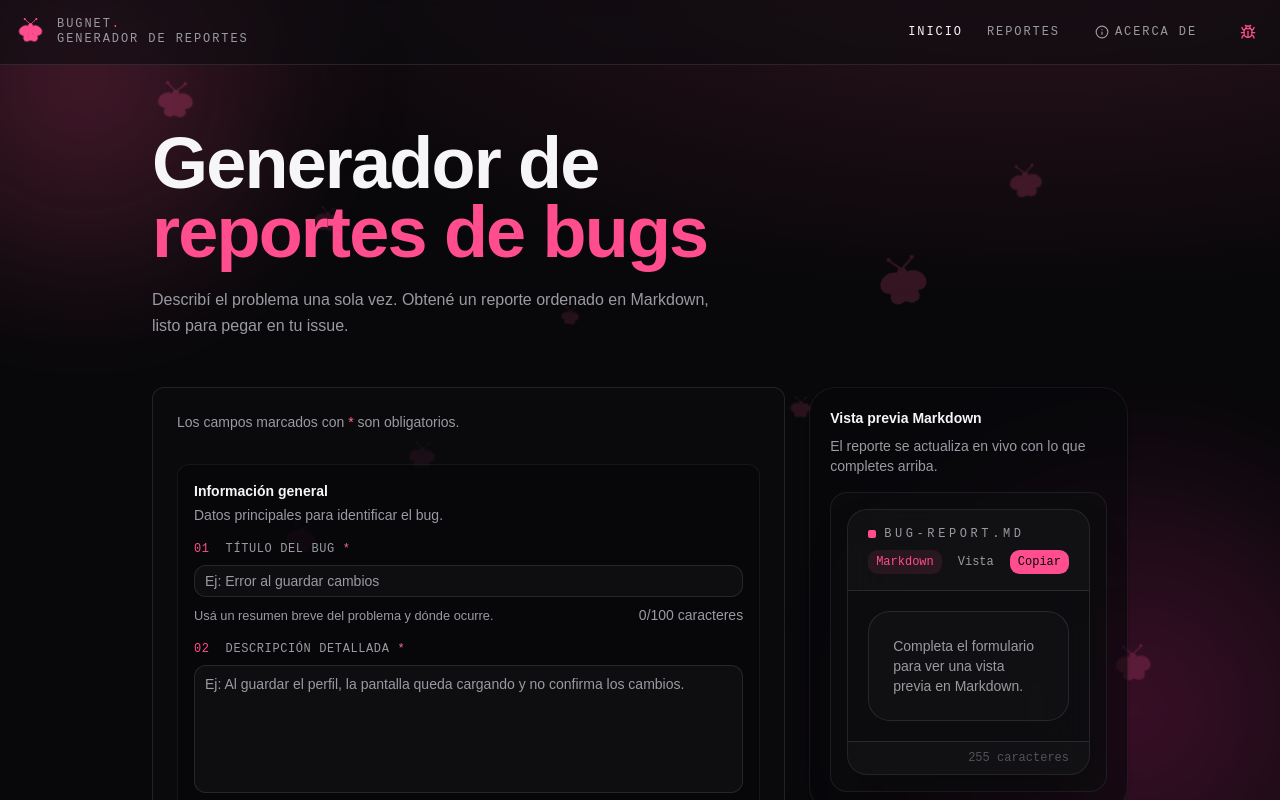
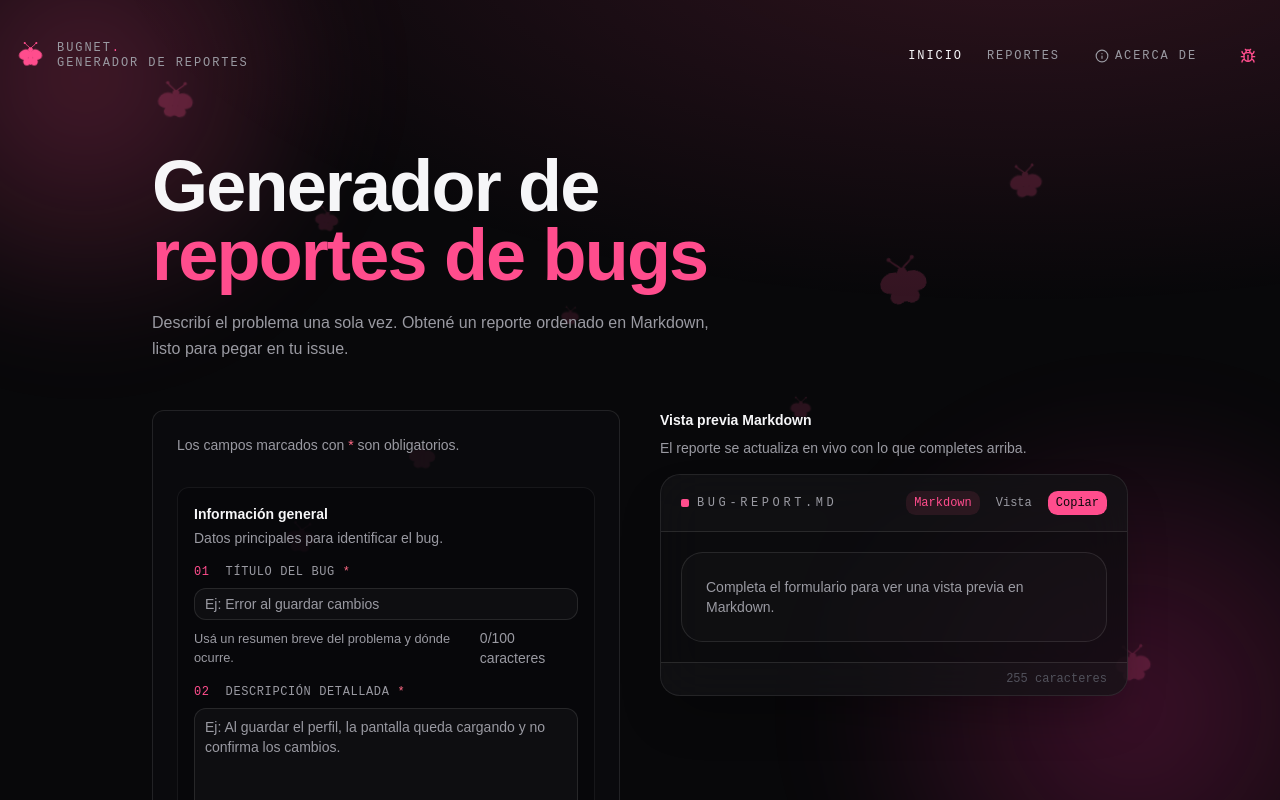
Before and after one commit to Agustin742/proyecto-2-Generador-de-Reportes-de-bugs, a React (Vite) app: page / in a window 1280 px wide. Shown: the top 800 px of the page. Built offline with nearby package versions, Linux system fonts and the light colour scheme.

Commit message:
feat: enlarge markdon preview

```diff
--- a/src/features/bug-report/components/BugReportForm.tsx
+++ b/src/features/bug-report/components/BugReportForm.tsx
@@ -37,12 +37,18 @@ export function BugReportForm({
 
   return (
     <Form {...form}>
-      <div className="mx-auto lg:flex lg:items-start lg:gap-6">
+      <div
+        className={
+          showPreview
+            ? "mx-auto lg:grid lg:grid-cols-2 lg:items-start lg:gap-10"
+            : "mx-auto"
+        }
+      >
         <form
           onSubmit={form.handleSubmit(onSubmit)}
           className={
             showPreview
-              ? "w-full space-y-8 rounded-lg border border-border bg-card/60 p-6 lg:max-w-2xl"
+              ? "w-full space-y-8 rounded-lg border border-border bg-card/60 p-6"
               : "w-full space-y-8"
           }
         >
@@ -73,9 +79,8 @@ export function BugReportForm({
         </form>
 
         {showPreview ? (
-          <aside className="mt-6 lg:mt-0 lg:w-1/3 lg:sticky lg:top-6">
-          <div className="space-y-4 rounded-3xl border border-border/60 bg-background/60 p-5 shadow-sm">
-            <div className="space-y-2">
+          <aside className="mt-6 flex flex-col gap-4 lg:mt-0 lg:sticky lg:top-6 lg:max-h-[calc(100vh-3rem)]">
+            <div className="space-y-2 lg:shrink-0">
               <h2 className="text-sm font-semibold">Vista previa Markdown</h2>
               <p className="text-sm text-muted-foreground">
                 El reporte se actualiza en vivo con lo que completes arriba.
@@ -85,9 +90,8 @@ export function BugReportForm({
             <BugReportPreview
               values={watchedValues}
               headerVariant={watchedValues.headerVariant ?? 0}
-              className="rounded-xl border border-border/70 bg-card/70 p-4"
+              className="flex flex-col lg:min-h-0 lg:flex-1"
             />
-          </div>
           </aside>
         ) : null}
       </div>
--- /dev/null
+++ b/src/features/bug-report/components/BugReportMarkdownView.tsx
@@ -0,0 +1,81 @@
+import ReactMarkdown, { type Components } from "react-markdown";
+
+// Mapeo de los elementos del markdown a estilos del proyecto (tokens + estética del
+// diseño de referencia). Se renderiza el MISMO markdown que el modo "Markdown", pero
+// formateado: título display, encabezados de sección mono rosa, párrafos Space Grotesk
+// y listas/realces prolijos. No agrega dependencias (sin @tailwindcss/typography).
+const markdownComponents: Components = {
+  h1: ({ children }) => (
+    <h2 className="mb-4 font-display text-2xl font-bold leading-tight tracking-tight text-foreground">
+      {children}
+    </h2>
+  ),
+  h2: ({ children }) => (
+    <h3 className="mt-6 mb-2 font-mono text-[11px] uppercase tracking-[0.12em] text-primary first:mt-0">
+      {children}
+    </h3>
+  ),
+  h3: ({ children }) => (
+    <h4 className="mt-5 mb-2 font-mono text-[11px] uppercase tracking-[0.1em] text-primary/90">
+      {children}
+    </h4>
+  ),
+  p: ({ children }) => (
+    <p className="mb-[18px] font-sans text-[15px] leading-relaxed text-foreground/85">
+      {children}
+    </p>
+  ),
+  ul: ({ children }) => (
+    <ul className="mb-[18px] list-disc space-y-1 pl-6 font-sans text-[15px] leading-relaxed text-foreground/85 marker:text-primary/70">
+      {children}
+    </ul>
+  ),
+  ol: ({ children }) => (
+    <ol className="mb-[18px] list-decimal space-y-1 pl-6 font-sans text-[15px] leading-relaxed text-foreground/85 marker:text-primary/70">
+      {children}
+    </ol>
+  ),
+  li: ({ children }) => <li className="pl-1">{children}</li>,
+  strong: ({ children }) => (
+    <strong className="font-semibold text-foreground">{children}</strong>
+  ),
+  em: ({ children }) => <em className="italic">{children}</em>,
+  a: ({ href, children }) => (
+    <a
+      href={href}
+      target="_blank"
+      rel="noopener noreferrer"
+      className="text-primary underline underline-offset-2 transition-colors hover:text-primary/80"
+    >
+      {children}
+    </a>
+  ),
+  code: ({ children }) => (
+    <code className="rounded bg-white/[0.06] px-1.5 py-0.5 font-mono text-[13px] text-foreground">
+      {children}
+    </code>
+  ),
+  pre: ({ children }) => (
+    <pre className="mb-[18px] overflow-auto rounded-lg border border-border bg-white/[0.03] p-4 font-mono text-[13px] leading-[1.6] text-foreground/85">
+      {children}
+    </pre>
+  ),
+  blockquote: ({ children }) => (
+    <blockquote className="mb-[18px] border-l-2 border-primary/40 pl-4 font-sans text-[15px] italic text-muted-foreground">
+      {children}
+    </blockquote>
+  ),
+  hr: () => <hr className="my-6 border-border" />,
+};
+
+type BugReportMarkdownViewProps = {
+  markdown: string;
+};
+
+/**
+ * Modo "Vista": renderiza el markdown generado con `ReactMarkdown`, estilizando cada
+ * elemento para acercarlo al diseño de referencia. Es puramente presentacional.
+ */
+export function BugReportMarkdownView({ markdown }: BugReportMarkdownViewProps) {
+  return <ReactMarkdown components={markdownComponents}>{markdown}</ReactMarkdown>;
+}
--- a/src/features/bug-report/components/BugReportPreview.tsx
+++ b/src/features/bug-report/components/BugReportPreview.tsx
@@ -1,6 +1,6 @@
 import { useEffect, useRef, useState } from "react";
-import ReactMarkdown from "react-markdown";
 
+import { BugReportMarkdownView } from "@/features/bug-report/components/BugReportMarkdownView";
 import { generateBugReport } from "@/features/bug-report/utils/generateBugReport";
 import type { BugReportFormValues } from "@/features/bug-report/schema";
 import type { HeaderVariant } from "@/features/bug-report/utils/toneTemplates";
@@ -61,8 +61,8 @@ export function BugReportPreview({
 
   return (
     <article className={className} data-slot="bug-report-preview">
-      <section className="overflow-hidden rounded-[var(--radius-card)] border border-border bg-card/[0.72] shadow-2xl shadow-black/30 backdrop-blur-xl">
-        <header className="border-b border-border bg-white/[0.02] px-5 py-4">
+      <section className="flex max-h-full flex-col overflow-hidden rounded-[var(--radius-card)] border border-border bg-card/[0.72] shadow-2xl shadow-black/30 backdrop-blur-xl">
+        <header className="shrink-0 border-b border-border bg-white/[0.02] px-5 py-4">
           <div className="flex flex-wrap items-center justify-between gap-2">
             <span className="flex items-center gap-2 font-mono text-xs uppercase tracking-[0.3em] text-muted-foreground">
               <span aria-hidden className="size-2 rounded-[2px] bg-primary" />
@@ -109,7 +109,7 @@ export function BugReportPreview({
           </div>
         </header>
 
-        <div className="p-5 text-sm text-foreground">
+        <div className="min-h-0 flex-1 overflow-auto p-5 text-sm text-foreground">
           {copyFeedback ? (
             <div
               role="status"
@@ -122,13 +122,11 @@ export function BugReportPreview({
 
           {hasAnyValue ? (
             mode === "raw" ? (
-              <pre className="overflow-auto whitespace-pre-wrap break-words font-mono text-sm leading-6">
+              <pre className="whitespace-pre-wrap break-words font-mono text-[13px] leading-[1.75] text-foreground/85">
                 {markdown}
               </pre>
             ) : (
-              <section className="overflow-auto whitespace-pre-wrap break-words font-sans text-sm leading-6">
-                <ReactMarkdown>{markdown}</ReactMarkdown>
-              </section>
+              <BugReportMarkdownView markdown={markdown} />
             )
           ) : (
             <section className="rounded-2xl border border-border bg-white/[0.02] p-6 text-sm text-muted-foreground">
@@ -137,7 +135,7 @@ export function BugReportPreview({
           )}
         </div>
 
-        <footer className="border-t border-border bg-white/[0.02] px-5 py-2 text-right font-mono text-xs text-faint">
+        <footer className="shrink-0 border-t border-border bg-white/[0.02] px-5 py-2 text-right font-mono text-xs text-faint">
           {markdown.length} caracteres
         </footer>
       </section>
--- a/src/shared/components/layout/RootLayout.tsx
+++ b/src/shared/components/layout/RootLayout.tsx
@@ -15,7 +15,7 @@ export function RootLayout() {
       {/* Capa decorativa Polilla, detrás del contenido (RFC-0001 §3.5) */}
       <PolillaBackground />
       {/* Topbar mono: logo polilla + eyebrow + navegación (RFC-0002 §3) */}
-      <header className="border-b border-border bg-card/60 backdrop-blur">
+      <header className="pt-4 sm:pt-6">
         <nav className="mx-auto flex h-16 max-w-7xl items-center gap-6 px-4">
           <div className="flex items-center gap-3">
             <PolillaLogo
```
Also changed, not shown: public/favicon.png (renamed from favicon.png).
